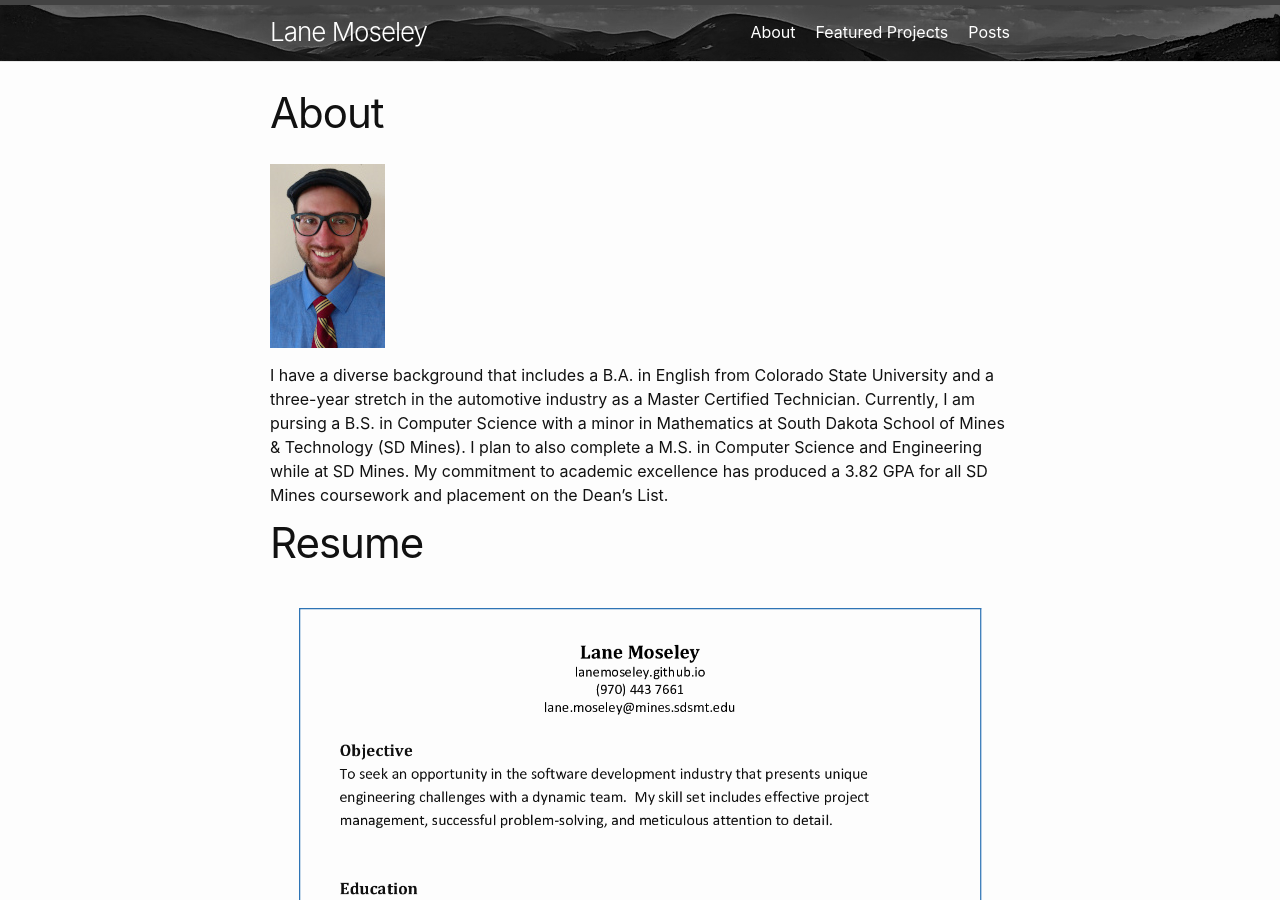
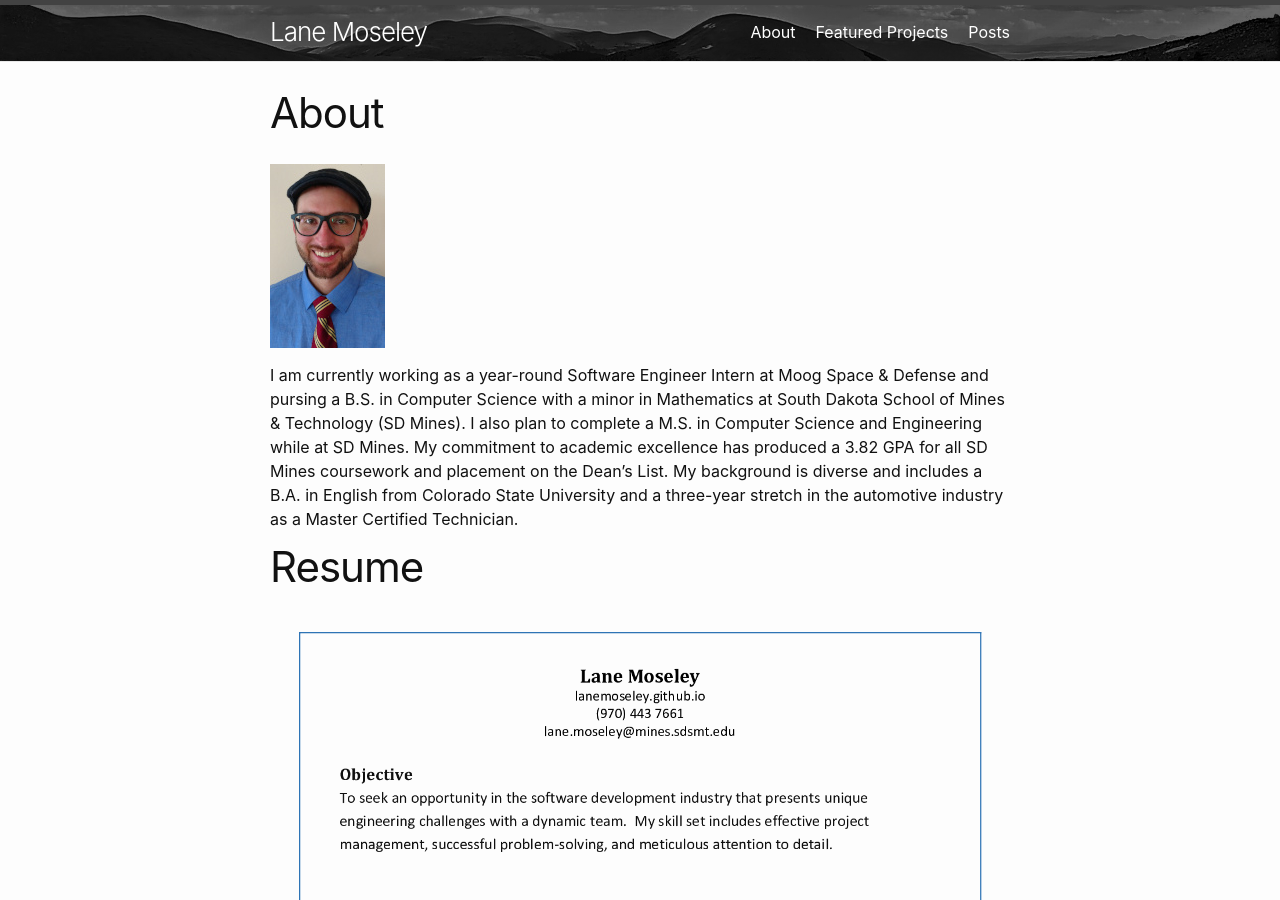
Before and after one commit to lanemoseley/lanemoseley.github.io, a Jekyll site: the page built from about.md, in a window 1280 px wide and 900 px high. Built offline with Jekyll 4.4.1, drawn with Linux system fonts in a browser that asks for light colours.

Commit message:
Update about.md

```diff
--- a/about.md
+++ b/about.md
@@ -6,7 +6,7 @@
 
 ![Photo: Lane Moseley](/assets/Moseley_Headshot.jpg)
 
-I have a diverse background that includes a B.A. in English from Colorado State University and a three-year stretch in the automotive industry as a Master Certified Technician. Currently, I am pursing a B.S. in Computer Science with a minor in Mathematics at South Dakota School of Mines & Technology (SD Mines). I plan to also complete a M.S. in Computer Science and Engineering while at SD Mines. My commitment to academic excellence has produced a 3.82 GPA for all SD Mines coursework and placement on the Dean’s List.
+I am currently working as a year-round Software Engineer Intern at Moog Space & Defense and pursing a B.S. in Computer Science with a minor in Mathematics at South Dakota School of Mines & Technology (SD Mines). I also plan to complete a M.S. in Computer Science and Engineering while at SD Mines. My commitment to academic excellence has produced a 3.82 GPA for all SD Mines coursework and placement on the Dean’s List. My background is diverse and includes a B.A. in English from Colorado State University and a three-year stretch in the automotive industry as a Master Certified Technician.
 
 # Resume
 [![Photo: Resume](/assets/Resume.png)](../assets/Resume.pdf)
```
